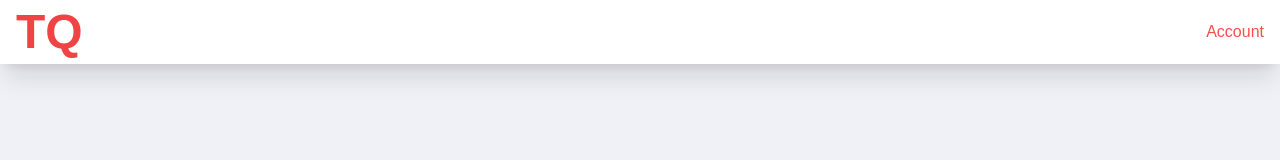
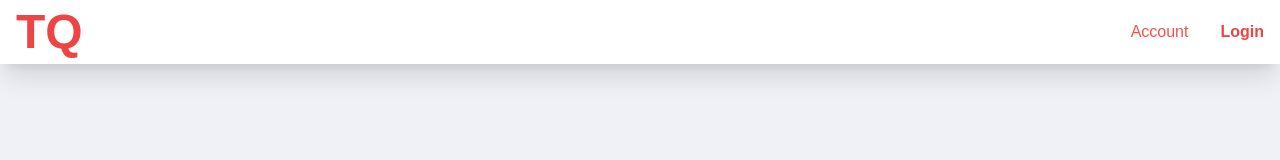
Before and after one commit to Albertadi/carcommerce, a Next.js app: page / in a window 1280 px wide. Shown: the top 160 px of the page. Built offline with nearby package versions, Linux system fonts and the light colour scheme.

Commit message:
fixed header

```diff
--- a/src/app/components/header.js
+++ b/src/app/components/header.js
@@ -1,6 +1,8 @@
 "use client";
 
-import { useState } from "react";
+import { useState, useContext } from "react";
+import { AuthContext } from "../pages/authorization/AuthContext"; // Ensure this path is correct
+import { useRouter } from "next/navigation";
 
 export default function Header() {
   // State for controlling mobile menu visibility
@@ -9,15 +11,28 @@ export default function Header() {
     setIsMenuOpen(!isMenuOpen);
   };
 
+  // Access the AuthContext and router
+  const { token, user, logout } = useContext(AuthContext);
+  const router = useRouter();
+
+  // Handle login redirection
+  const handleLogin = () => {
+    router.push("/pages/login");
+  };
+
+  const handleLogout = () => {
+    logout()
+    router.push("/")
+  }
+
+  // Render the header
   return (
     <div className="sticky top-0 bg-white h-16 shadow-xl w-full flex items-center z-10">
-      {/* Outer div now has a fixed height of 16 (64px) */}
       <div className="container mx-auto px-4">
         <div className="flex justify-between items-center">
           {/* Brand Logo */}
           <a
-            href=""
-            target="_blank"
+            href="/"
             className="text-5xl text-red-500 font-bold"
           >
             TQ
@@ -50,9 +65,27 @@ export default function Header() {
               isMenuOpen ? "block" : "hidden"
             }`}
           >
+            {/* Account link */}
             <a href="#" className="nav-link hover:text-red-500">
               Account
             </a>
+
+            {/* Login/Logout Button */}
+            {token && user ? (
+              <button
+                onClick={handleLogout} // Use the logout function from AuthContext
+                className="text-red-500 font-semibold hover:text-red-700"
+              >
+                Logout
+              </button>
+            ) : (
+              <button
+                onClick={handleLogin} // Redirect to login page
+                className="text-red-500 font-semibold hover:text-red-700"
+              >
+                Login
+              </button>
+            )}
           </div>
         </div>
       </div>
```
Also changed, not shown: src/app/pages/authorization/AuthContext.js (line endings or trailing spaces).
